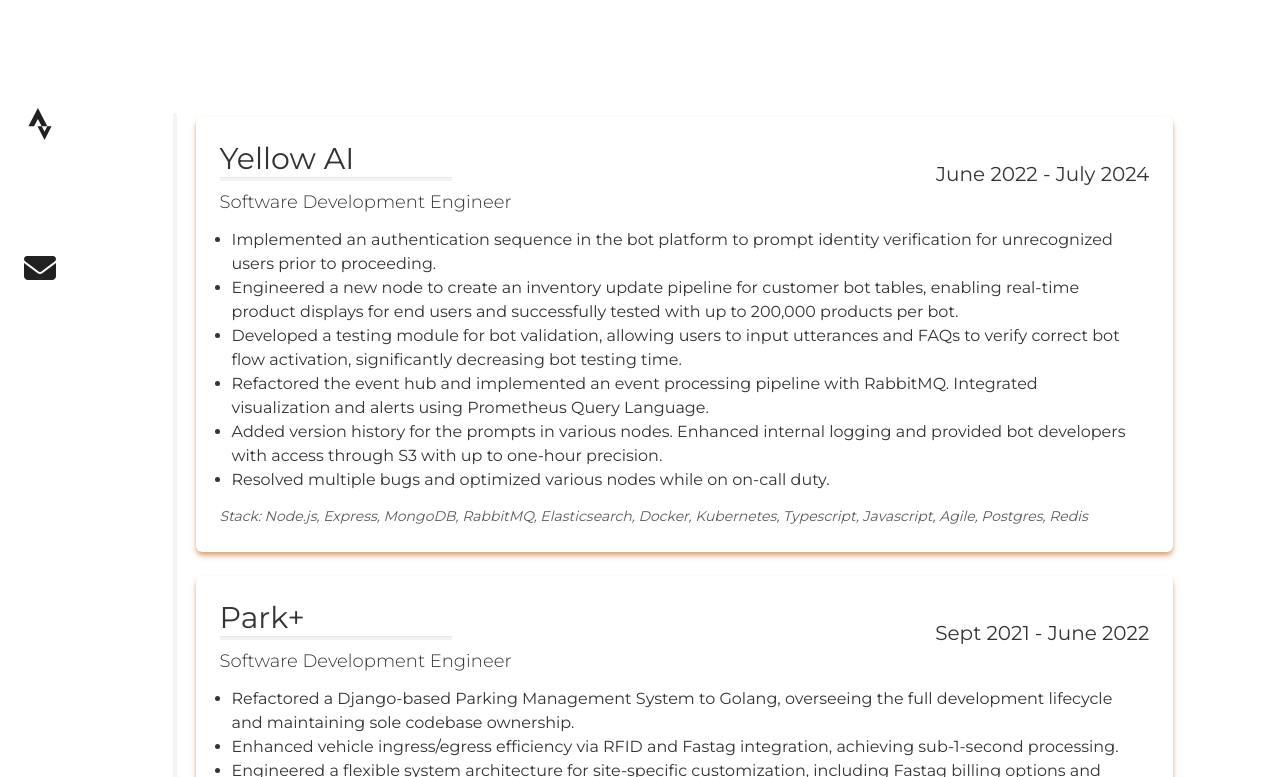
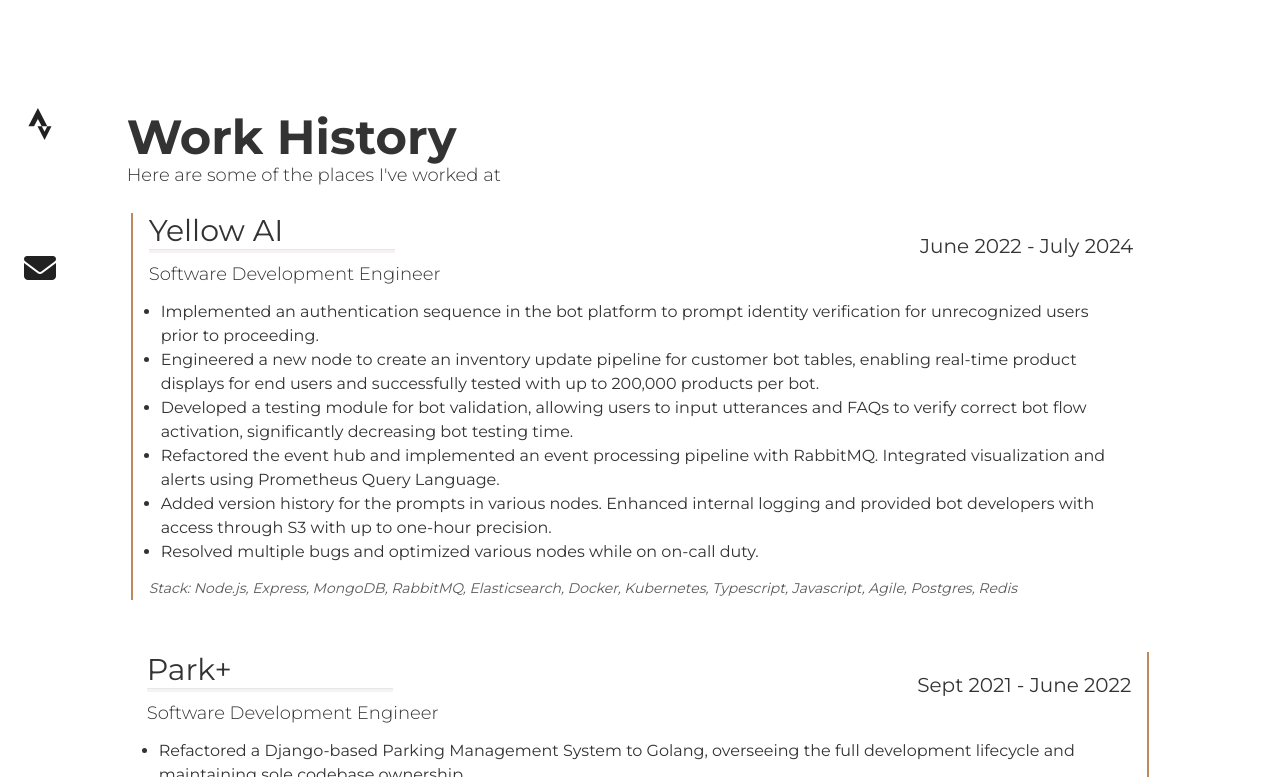
Before and after one commit to notreallystatic/notreallystatic, a Next.js app: page / in a window 1280 px wide. Shown: the part 443-1220 px from the top of the page. Built offline with nearby package versions, Linux system fonts and the light colour scheme.

Commit message:
impr: work history cards

```diff
--- a/src/components/workHistory.tsx
+++ b/src/components/workHistory.tsx
@@ -1,18 +1,49 @@
 import { workHistoryInfoList } from "../constants";
-import { WorkCard } from "./workCard";
 
 export function WorkHistory() {
 	return (
-		<div id="work" className="col-span-12 scroll-offset">
-			<div className="grid grid-cols-12">
-				<div className="col-span-1">
-					<div className="w-1 rounded-md bg-foreground-200 h-full md:left-3/4 relative"></div>
-				</div>
-				<div className="col-span-11 grid grid-flow-row space-y-5">
-					{workHistoryInfoList.map((jobObject, index) => (
-						<WorkCard jobObject={jobObject} key={index} />
-					))}
-				</div>
+		<div id="work" className="col-span-12 scroll-offset mx-0 md:mx-5">
+			<div className="">
+				<h1 className="text-5xl font-bold">Work History</h1>
+				<p className="text-lg font-light">
+					Here are some of the places I&apos;ve worked at
+				</p>
+			</div>
+			<div className="grid grid-flow-row mt-3 space-y-10">
+				{workHistoryInfoList.map((jobObject, index) => (
+					<div
+						className={
+							(index % 2 !== 1 ? "border-l-2" : "border-r-2") +
+							" border-background-500 px-4 my-3 mx-1"
+						}
+						key={index}
+					>
+						<p>
+							<span className="text-left w-2/4 inline-block text-3xl">
+								<a href={jobObject.url}>{jobObject.company}</a>
+								<hr className="w-1/2 bg-foreground-200 h-1" />
+							</span>
+							<span className="text-right w-2/4 inline-block text-xl">
+								{" "}
+								{jobObject.time}
+							</span>
+							<br />
+							<span className="inline-block font-light text-lg">
+								{" "}
+								{jobObject.role}
+							</span>
+						</p>
+						{/* TODO: Add icons for the tech-stack */}
+						<ul className="list-disc p-3">
+							{jobObject.description.map((desc, index) => (
+								<li key={index}>{desc}</li>
+							))}
+						</ul>
+						<i className="text-sm opacity-80">
+							Stack: {jobObject.skills.join(", ")}
+						</i>
+					</div>
+				))}
 			</div>
 		</div>
 	);
```
